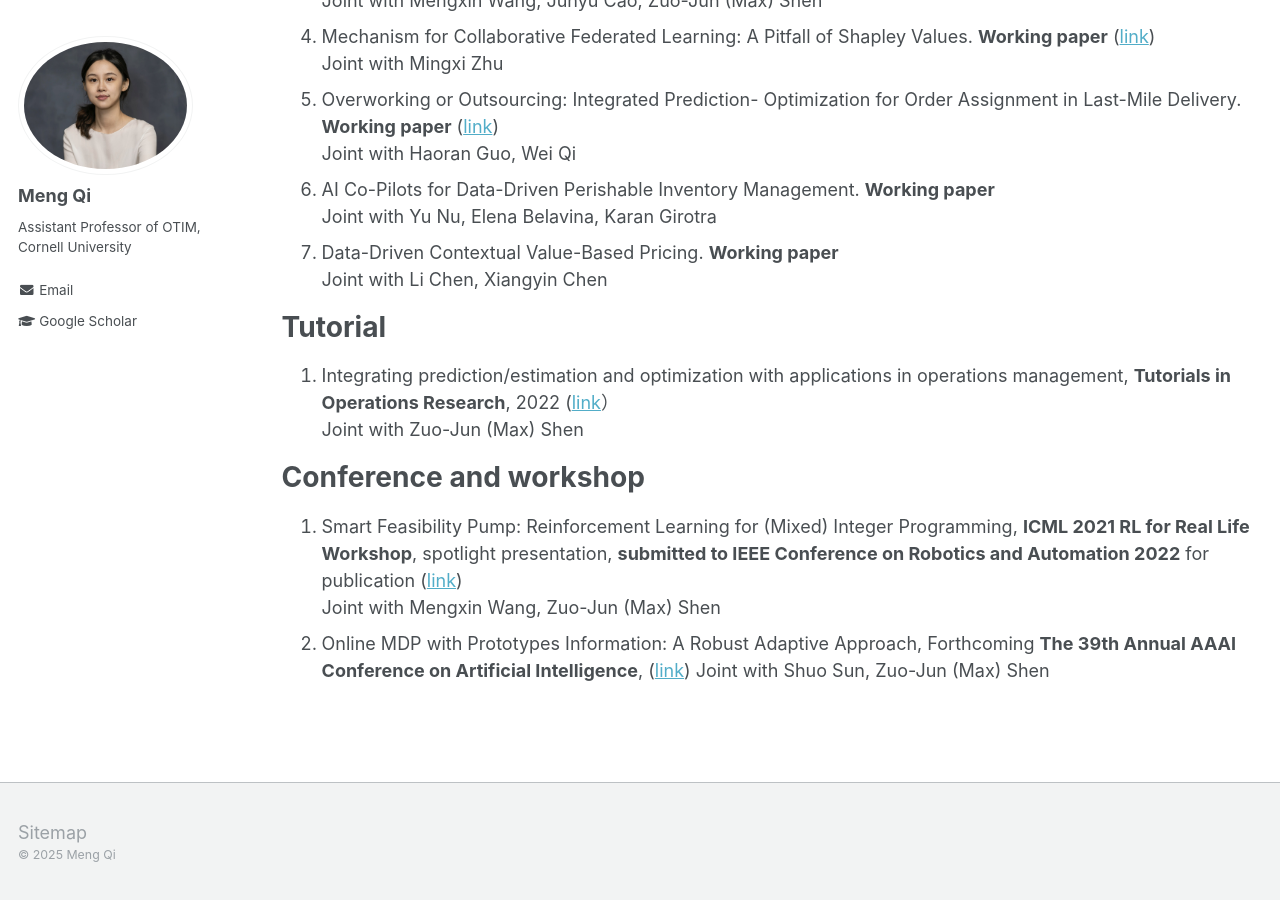
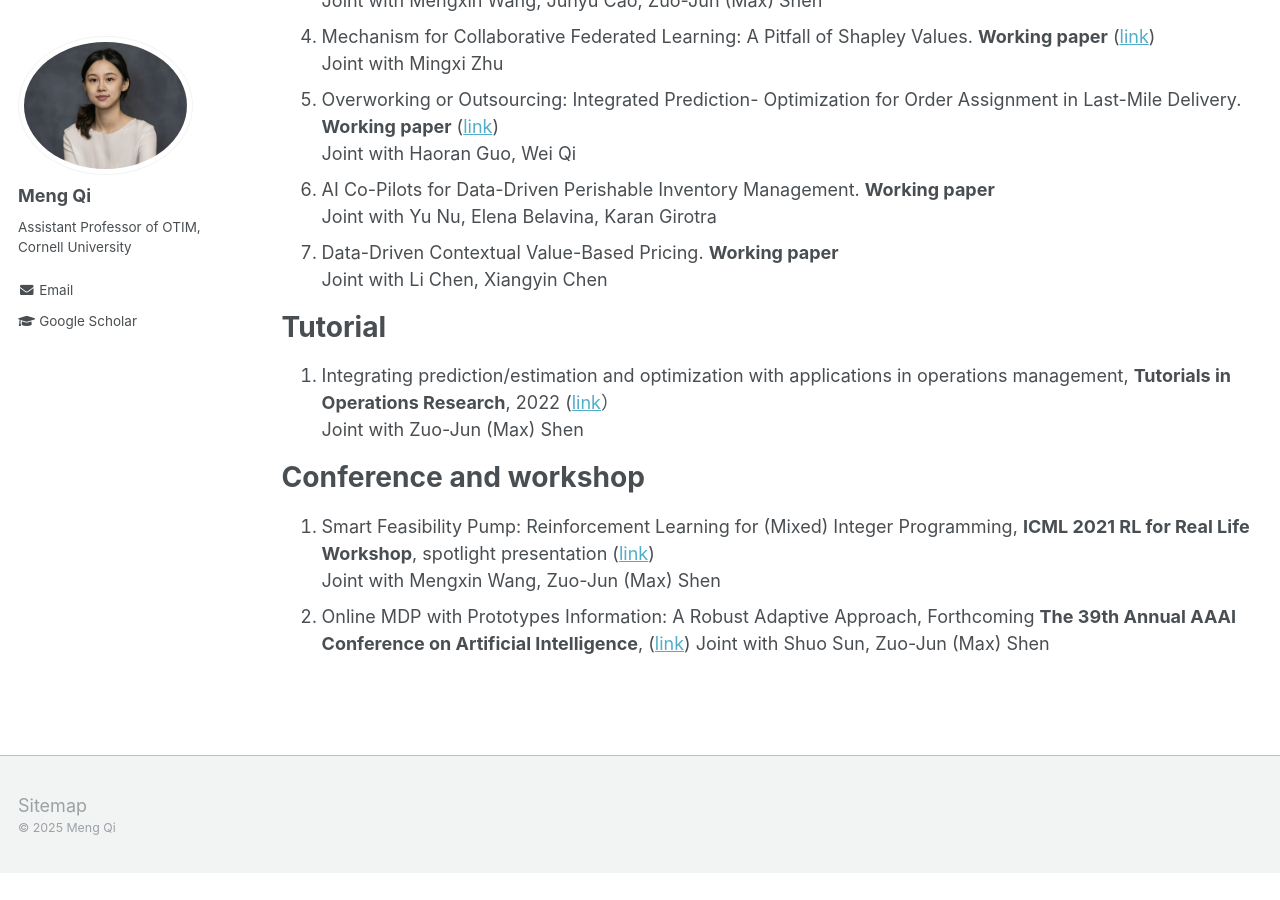
Before and after one commit to alicemengqi/site, a Jekyll site: the page built from _pages/publications.md, in a window 1280 px wide and 900 px high, scrolled down 690 px. Built offline with Jekyll 4.4.1, drawn with Linux system fonts in a browser that asks for light colours; after the commit the page ends 1563 px from its top, so only the background shows below that.

Commit message:
Update publications.md

```diff
--- a/_pages/publications.md
+++ b/_pages/publications.md
@@ -44,7 +44,7 @@ Joint with Li Chen, Xiangyin Chen
 Joint with Zuo-Jun (Max) Shen
 
 # Conference and workshop
-1. Smart Feasibility Pump: Reinforcement Learning for (Mixed) Integer Programming, **ICML 2021 RL for Real Life Workshop**, spotlight presentation, **submitted to IEEE Conference on Robotics and Automation 2022** for publication ([link](https://arxiv.org/abs/2102.09663))
+1. Smart Feasibility Pump: Reinforcement Learning for (Mixed) Integer Programming, **ICML 2021 RL for Real Life Workshop**, spotlight presentation ([link](https://arxiv.org/abs/2102.09663))
 Joint with Mengxin Wang, Zuo-Jun (Max) Shen
 1. Online MDP with Prototypes Information: A Robust Adaptive Approach, Forthcoming **The 39th Annual AAAI Conference on Artificial Intelligence**, ([link](https://arxiv.org/abs/2412.14075))
 Joint with Shuo Sun, Zuo-Jun (Max) Shen
```
